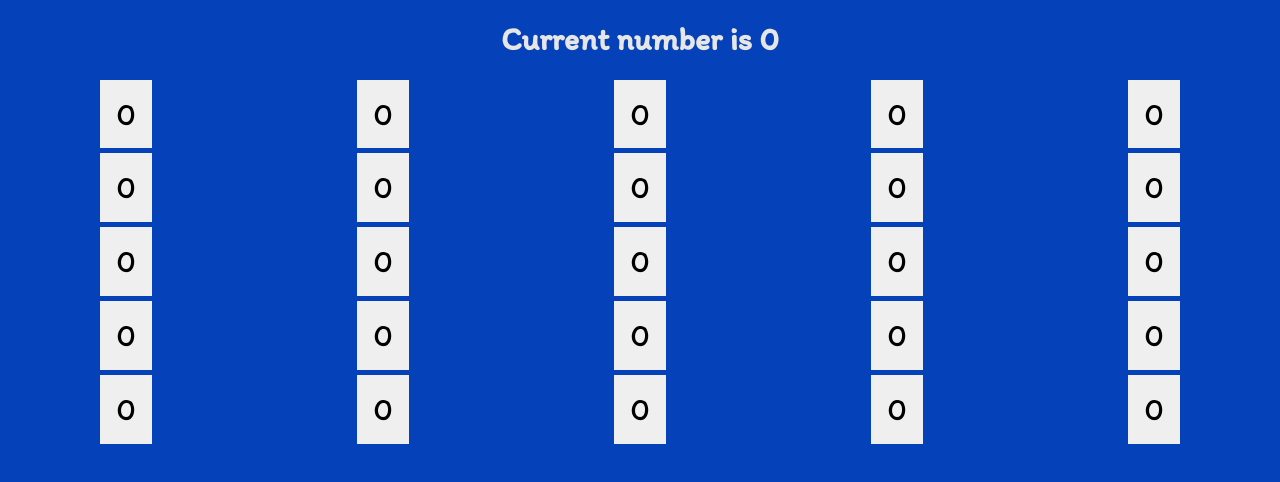
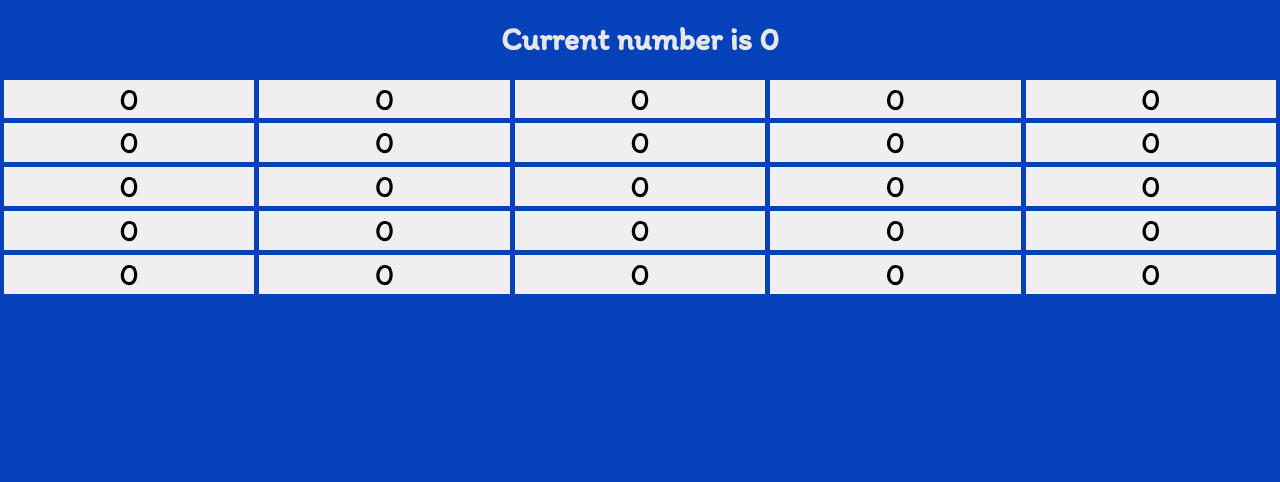
Before and after one commit to pontakornth/bingo-online, a Vue app: page /#/bingo in a window 1280 px wide. Shown: the top 482 px of the page. Built offline with nearby package versions, Linux system fonts and the light colour scheme.

Commit message:
fix: Correct the padding

```diff
--- a/src/views/Bingo.vue
+++ b/src/views/Bingo.vue
@@ -28,10 +28,11 @@ export default class Bingo extends Vue {}
   grid-template-columns repeat(5, 1fr)
   grid-template-rows repeat(5, 1fr)
   justify-items center
+  padding 0 4px
   grid-gap 5px
 .bingo-unit
     display block
+    width 100%
     font-size 2rem
-    padding 1rem
     border none
 </style>
```
